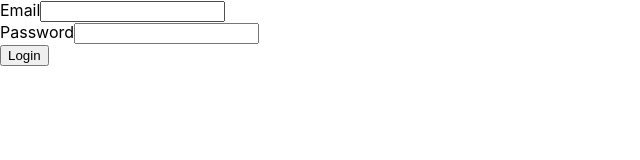
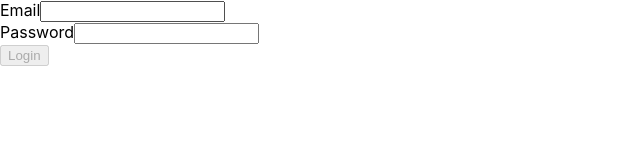
Before and after one commit to josuandiamunoz/StudentsApp, a React (Create React App) app in the folder frontend/: page / in a window 1280 px wide. Shown: the top 160 px of the page, without its empty margins (0-640 px from the left). Built offline with nearby package versions, Linux system fonts and the light colour scheme.

Commit message:
Disable button while loading students

```diff
--- a/frontend/src/controls/common/button/Button.js
+++ b/frontend/src/controls/common/button/Button.js
@@ -1,6 +1,6 @@
-function Button({ onClick, text, className }) {
+function Button({ onClick, text, className, enabled }) {
     return (
-        <button onClick={onClick} className={className}>
+        <button onClick={onClick} className={className} disabled={!enabled}>
             {text}
         </button>
     );
--- a/frontend/src/controls/views/students/Students.js
+++ b/frontend/src/controls/views/students/Students.js
@@ -36,7 +36,7 @@ function Students() {
     return (
         <div>
             <h1>Students list</h1>
-            <Button onClick={loadStudents} text={loading ? 'Loading...' : 'Reload'} />
+            <Button onClick={loadStudents} text={loading ? 'Loading...' : 'Reload'} enabled={!loading} />
             {error && <p style={{ color: "red" }}>{error}</p>}
             <table>
                 <thead>
```
